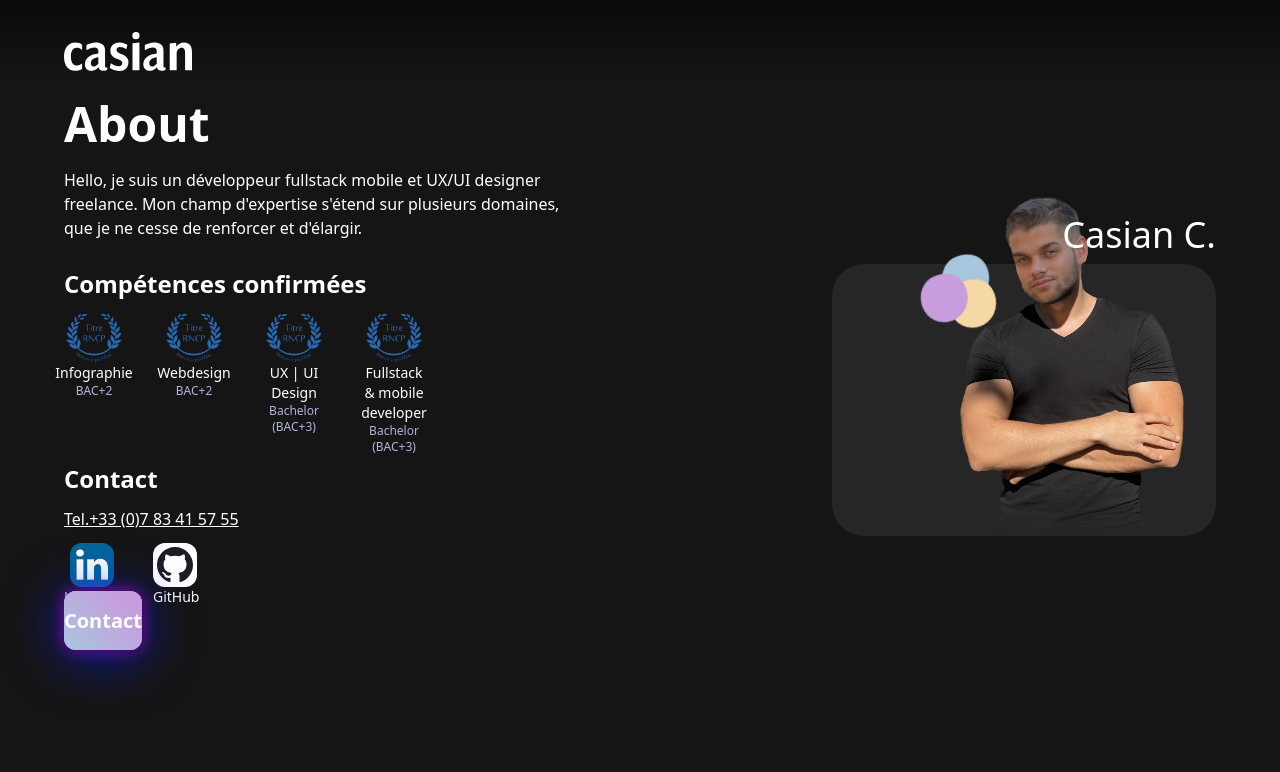
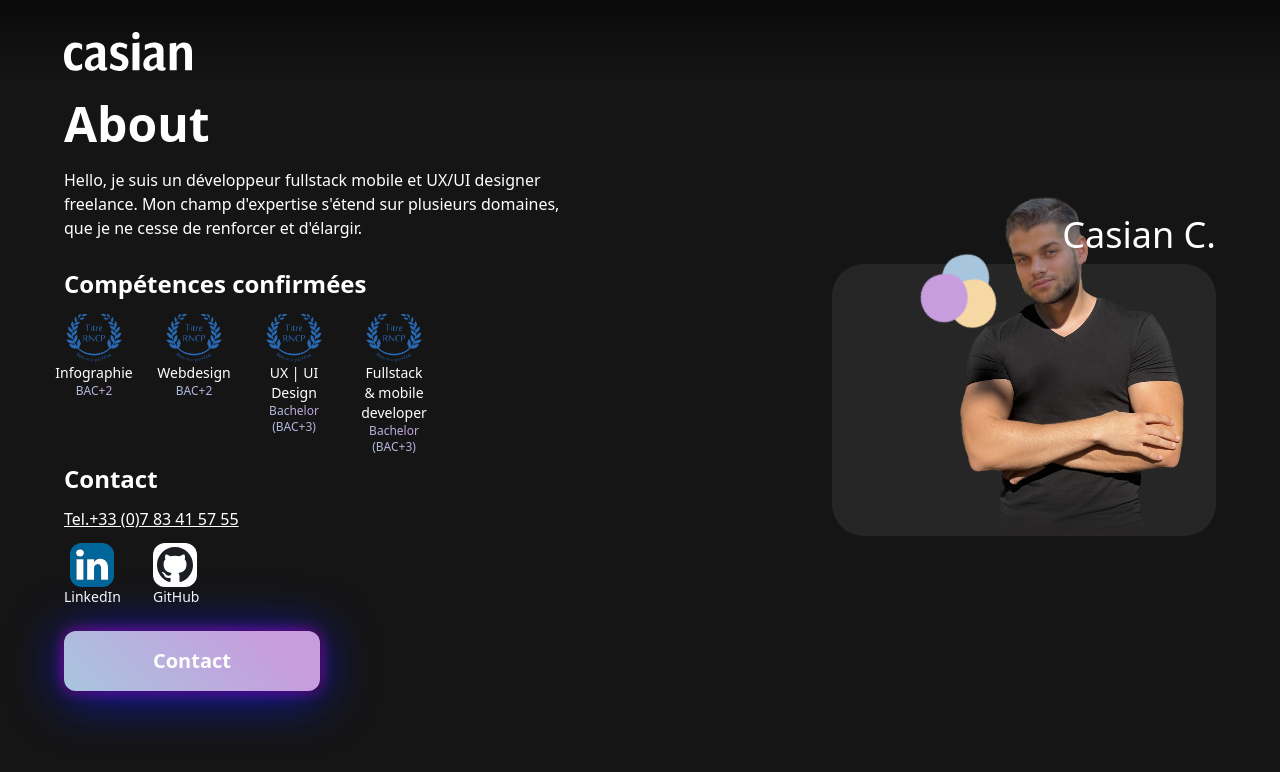
Before and after one commit to CasianLW/portfolio-casian-react-typecript-cms, a Next.js app: page /about in a window 1280 px wide. Shown: the top 772 px of the page. Built offline with nearby package versions, Linux system fonts and the light colour scheme; no server answers.

Commit message:
css on contact section

```diff
--- a/pages/about/index.tsx
+++ b/pages/about/index.tsx
@@ -70,7 +70,7 @@ const About: NextPage<Props> = ({ seo }) => {
                       />
                     </div>
                   </div>
-                  <div>
+                  <div className="grid">
                     <h2>Contact</h2>
                     <div className="grid">
                       <a className="pb-3 w-fit hover:link-active" href="tel:+">
@@ -106,7 +106,7 @@ const About: NextPage<Props> = ({ seo }) => {
                         <p className="text-sm">GitHub</p>
                       </Link>
                     </div>
-                    <Link className="contact-btn" href={getPathFromNavLink(NavLinkEnum.Contact)}>
+                    <Link className="contact-btn md:w-1/3 mt-6 mb-14" href={getPathFromNavLink(NavLinkEnum.Contact)}>
                       Contact
                     </Link>
                   </div>
```
